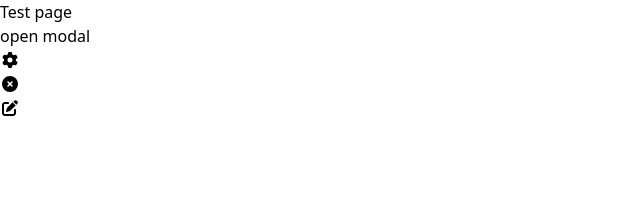
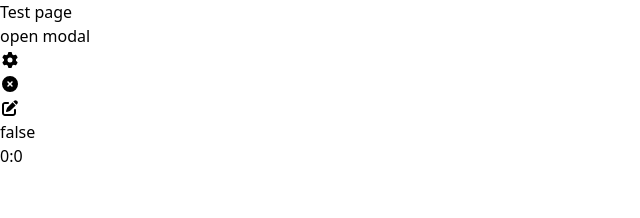
Before and after one commit to timjcai/calendah, a React (Vite) app: page /test in a window 1280 px wide. Shown: the top 218 px of the page, without its empty margins (0-640 px from the left). Built offline with nearby package versions, Linux system fonts and the light colour scheme.

Commit message:
WIP: Mousemoving + Event Dragging functionality
What? - Current Progress:
(1) managing the handling of when dragging is active and not active
(2) setting non-active conditional of active state
(3) defining mouse position based on whether dragging is active

```diff
--- a/src/components/Calendar/EventCard.tsx
+++ b/src/components/Calendar/EventCard.tsx
@@ -4,7 +4,7 @@ import { getLocalHour, getTime, getLocalMinute } from '../../utils';
 import { formatISO } from 'date-fns'
 import settings from '../../db/settings.json'
 
-interface CardWrapperProps {
+export interface CardWrapperProps {
     $height?: string;
     $top?: string;
     $bgcolor?: string;
@@ -12,7 +12,7 @@ interface CardWrapperProps {
     $active?: boolean;
 }
 
-const CardWrapper = styled.div<CardWrapperProps>`
+export const CardWrapper = styled.div<CardWrapperProps>`
     position: absolute;
     border-radius: 4px;
     border: ${props=> props.$active ? '2px solid white': '1px solid grey'};
--- a/src/components/common/Button.tsx
+++ b/src/components/common/Button.tsx
@@ -34,7 +34,7 @@ export const Button = ({children}) => {
 
 interface IconButtonProps {
     label: InputType,
-    onClick: MouseEvent<HTMLButtonElement>
+    onClick?: MouseEvent<HTMLButtonElement>
 }
 
 export const StyledIconButton = styled.div`
--- a/src/pages/Test.tsx
+++ b/src/pages/Test.tsx
@@ -1,22 +1,73 @@
 import React, { useEffect, useState } from 'react'
-import { EventCard } from '../components/Calendar/EventCard';
+import { CardWrapper, EventCard } from '../components/Calendar/EventCard';
 import { dayMappingFromIndex, monthMappingFromIndex } from '../db/Mapping';
 import { formatISO, parseISO }  from 'date-fns';
-import { rubyDateConverter } from '../utils';
+import { getLocalHour, getLocalMinute, rubyDateConverter } from '../utils';
 import NewEventModal from '../components/Modal/NewEventModal';
 import { IconButton } from '../components/common/Button';
 
+import settings from '../db/settings.json'
 
 export const Test = () => {
   const [isActive, setIsActive] = useState(false)
+  const [grabbing, setGrabbing] = useState(false)
+  const [newEventData, setNewEventData] = useState(settings.newevent_default)
+  const [mousePosX, setMousePosX] = useState(0)
+  const [mousePosY, setMousePosY] = useState(0)
+
+  const singleClickHandler = (e) => {
+      setGrabbing(true)
+      console.log(`grabbing`)
+      console.log(newEventData)
+  }
+
+  const stopGrabbing = (e) => {
+    if (grabbing) {
+      setGrabbing(false)
+      console.log(`exiting - grabbing`)
+    } else {
+      return
+    }
+  }
+
+  const moveEventCard = (e) => {
+      if (grabbing) {
+        const canvas = e.target.getBoundingClientRect()
+        setMousePosX(e.clientX)
+        setMousePosY(e.clientY)
+      } else {
+        return
+      }
+  }
+
   return (
-    <div>
+    <div className="w-screen h-screen flex justify-center items-center">
+      <div className="w-1/2 h-1/2 bg-neutral-400" onPointerDown={singleClickHandler} onPointerUp={stopGrabbing} onPointerMove={moveEventCard} onPointerLeave={stopGrabbing}>
           <h1>Test page</h1>
           <button onClick={e=>setIsActive(prevState =>!prevState)}>open modal</button>
           {isActive && <NewEventModal closeModal={setIsActive}/>}
           <IconButton label={'settings'} />
           <IconButton label={'exit'} />
           <IconButton label={'edit'} />
+          <p>{`${grabbing}`}</p>
+          <h1>{`${mousePosX}:${mousePosY}`}</h1>
       </div>
+    </div>
+
   )
 }
+
+
+export const HoverEventCard = ({props}) => {
+    const {id, starttime, endtime, title, location, description, calendar_id} = props
+    return (
+        <CardWrapper
+            $bgcolor={settings.calendar_color[calendar_id]}
+            $zindex={id}
+        >
+            <p><strong>{title}</strong></p>
+            <br />
+            <p>{location}</p>
+        </CardWrapper>
+    )
+}
```
Lines whose indentation alone changed are shown as unchanged.
